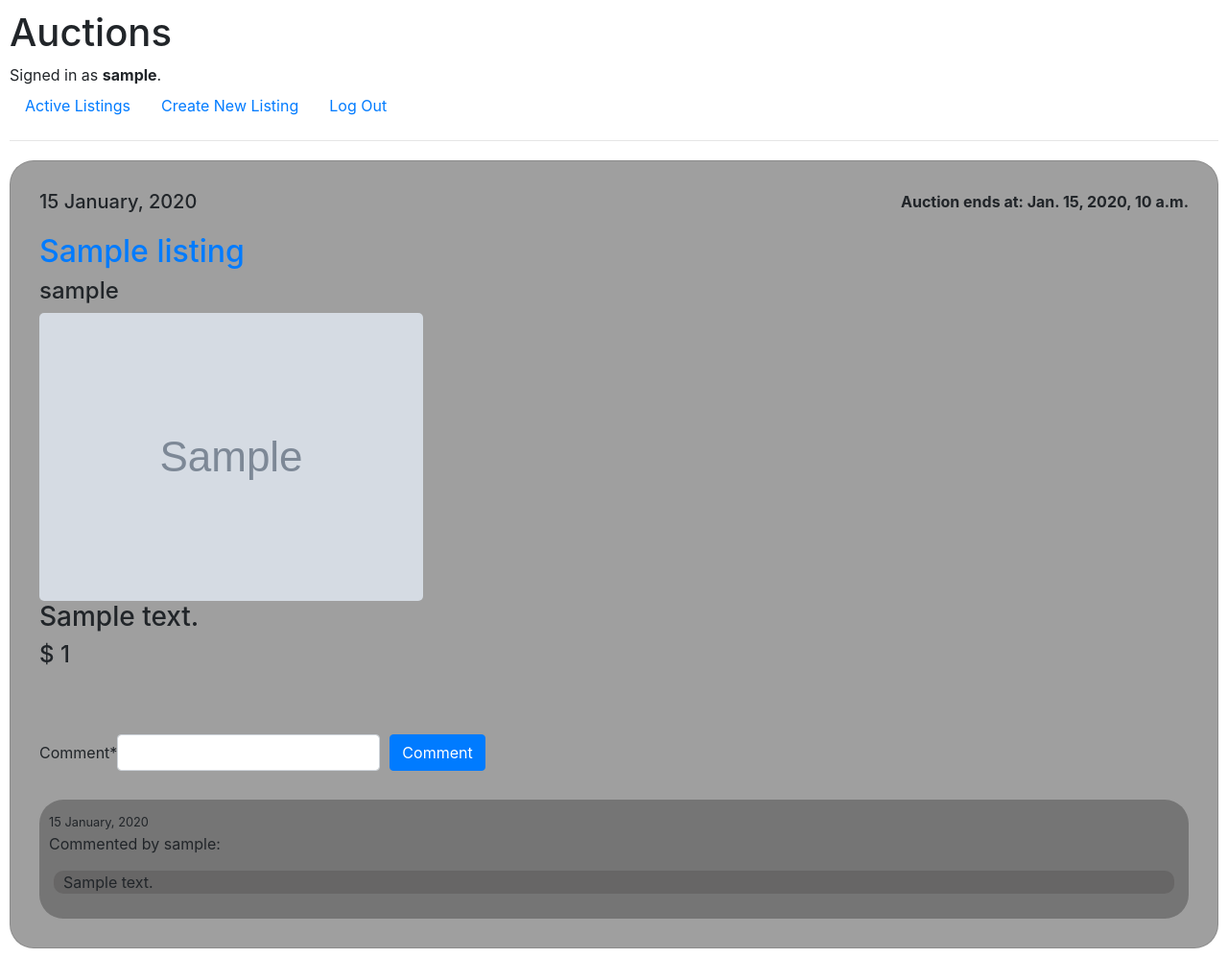
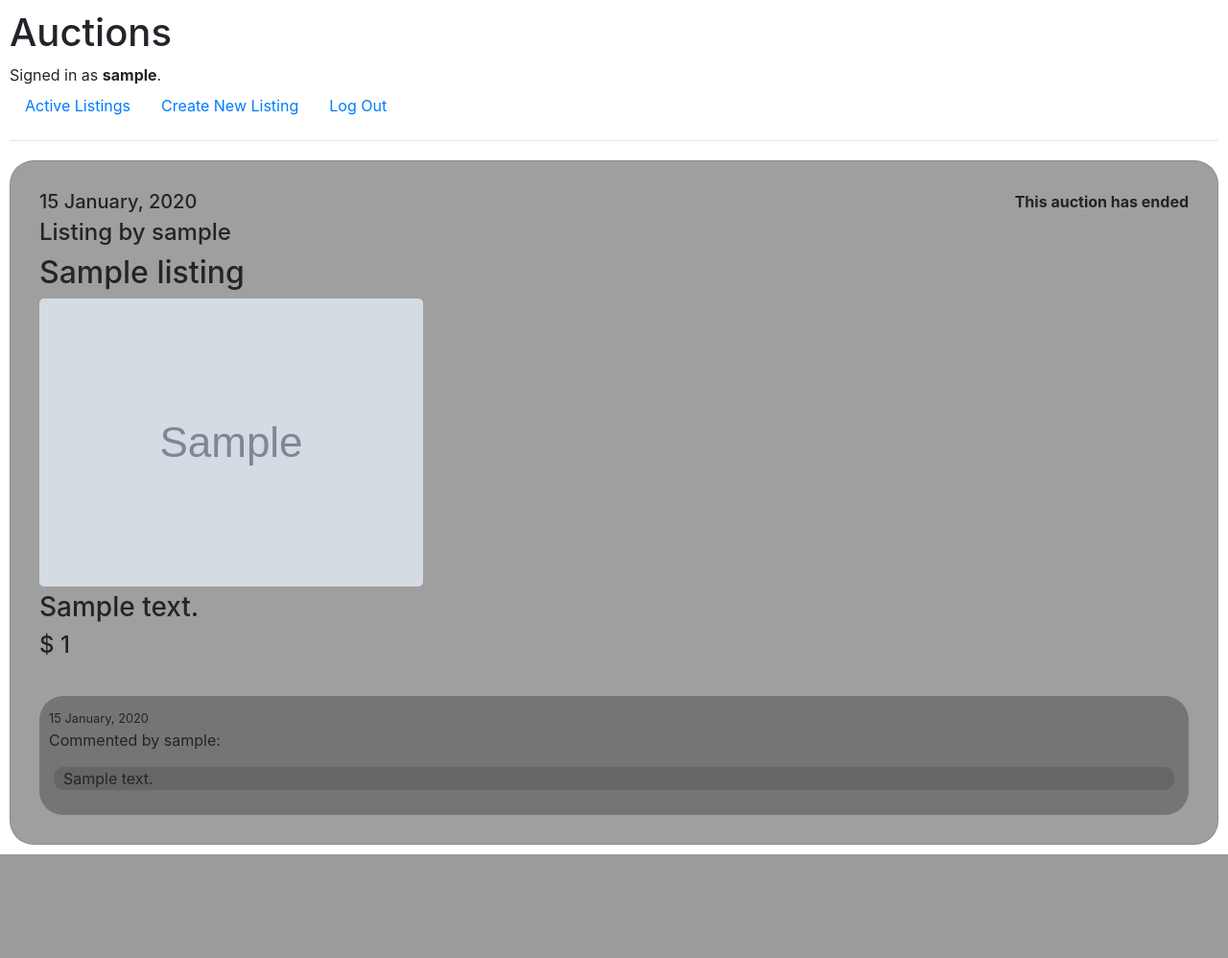
Before and after one commit to mdivana/cs50web_p2, a Django app: page /listing/1/ in a window 1280 px wide. Shown: the whole page at 96% size. After the commit the page ends 890 px from the top, so only its background shows below. Run offline with Django 3.2, Linux system fonts and the light colour scheme; a user stored in the database is signed in; tables that the repository leaves empty hold one stand-in row (values such as "Sample post"); grey boxes marked "Sample" are stand-in pictures; some libraries are stand-ins or nearby versions.

Commit message:
added close function and ended project?

```diff
--- a/auctions/models.py
+++ b/auctions/models.py
@@ -69,7 +69,6 @@ class Listing(models.Model):
     author = models.ForeignKey(User, on_delete=models.CASCADE, related_name="listing")
     startingbid = models.IntegerField(default=0)
     image_url = models.URLField(verbose_name="Image URL")
-    availibility = models.BooleanField(default=True)
     category = models.CharField(max_length=30, choices=category_list)
     watchlist = models.ManyToManyField(User, blank=True, related_name="watchlist")
 
@@ -83,8 +82,8 @@ class Listing(models.Model):
         self.date_end = self.date_posted + timedelta(days=self.duration)
         super().save(*args, **kwargs)
 
-    def ended(self):
-        if self.closed or self.end_time < timezone.now():
+    def is_finished(self):
+        if self.closed or self.date_end < timezone.now():
             return True
         else:
             return False
--- a/auctions/templates/auctions/index.html
+++ b/auctions/templates/auctions/index.html
@@ -12,7 +12,7 @@
                 <h5>{{ listing.date_posted|date:"d F, Y" }}</h5>
                 <div style="margin-top: 10px; margin-bottom: 10px "><img class="article-img" src="{{ listing.image_url }}" style="border-radius: 5px;"></div>
                 {% if listing.bid.last.bid == none %}
-                    <h4>$ {{ object.startingbid }}</h4>
+                    <h4>$ {{ listing.startingbid }}</h4>
                 {% else %}
                     <h4>$ {{ listing.bid.last.bid }}</h4>
                 {% endif %}
--- a/auctions/templates/auctions/listing_detail.html
+++ b/auctions/templates/auctions/listing_detail.html
@@ -7,18 +7,16 @@
         <div style="margin: 10px;">
             <span><h5 style="text-align: left; display: inline;">{{ listing.date_posted|date:"d F, Y" }}</h5></span>
 
-            {% if closed %}
+            {% if listing.closed %}
                 <span><b style="text-align: right; float: right; display: inline;">This auction has ended</b></span>
             {% else %}
                 <span style="text-align: right; float: right; display: inline;"><b>Auction ends at: {{ object.date_end }}</b></span>
             {% endif %}
-        </div>
 
-        <div style="margin: 10px;">
-            <h2><a class="article-title" href="{% url 'listing-detail' listing.id %}">{{ listing.title }}</a></h2>
-            <h4 class="mr-2 author_title">{{ listing.author }}</h4>
+            <h4 class="mr-2 author_title" style="margin-top: 5px;">Listing by {{ listing.author }}</h4>
+            <h2>{{ listing.title }}</h2>
             <div><img class="article-img" src="{{ listing.image_url }}" style="border-radius: 5px;"></div>
-            <h3 class="article-content">{{ listing.description }}</h3>
+            <div style="margin-top: 5px; margin-bottom: 5px"><h3 class="article-content">{{ listing.description }}</h3></div>
 
             {% if listing.bid.last.bid == none %}
                 <h4>$ {{ object.startingbid }}</h4>
@@ -27,8 +25,8 @@
             {% endif %}
         </div>
 
-        <div style="margin: 10px;">
-            {% if request.user.is_authenticated and not ended and user.id != listing.author.id %}
+        {% if request.user.is_authenticated and not listing.closed and user.id != listing.author.id %}
+            <div style="margin: 10px; display: inline;">
                 <form action="{% url 'listing-watchlist' object.pk %}" method="POST">
                     {% csrf_token %}
                     {% if listing in request.user.watchlist.all %}
@@ -41,11 +39,23 @@
                     <input type="hidden" name="user_id" value="{{ user.id }}">
                     <input type="hidden" name="listing_id" value="{{ listing.id }}">
                 </form>
+            </div>
         {% endif %}
+
+        {% if request.user.is_authenticated and not listing.closed and user.id == listing.author.id %}
+            <div style="margin: 10px; display: inline;">
+                <form action="{% url 'listing-close' object.pk %}" method="POST">
+                    {% csrf_token %}
+                    <input type="submit" class="btn btn-danger" value="Close listing">
+                    <input type="hidden" name="listing-close" value="True">
+                    <input type="hidden" name="user_id" value="{{ user.id }}">
+                    <input type="hidden" name="listing_id" value="{{ listing.id }}">
+                </form>
             </div>
+        {% endif %}
 
+        {% if request.user.is_authenticated and not listing.closed and user.id != listing.author.id %}
             <div style="margin: 10px;">
-            {% if request.user.is_authenticated and not ended and user.id != listing.author.id %}
                 <form method="POST" action="{% url 'listing-bid' object.pk %}" class="form-inline">
                     {% csrf_token %}
                     <fieldset class="form-group">
@@ -55,11 +65,11 @@
                         <input class="btn btn-primary" type="submit" value="Place Bid"/>
                     </div>
                 </form>
+            </div>
         {% endif %}
-        </div>
 
+        {% if request.user.is_authenticated and not listing.closed %}
             <div style="margin: 10px;">
-            {% if request.user.is_authenticated and not ended %}
                 <form method="POST" action="{% url 'listing-comment' object.pk %}" class="form-inline">
                     {% csrf_token %}
                     <fieldset class="form-group">
@@ -69,9 +79,8 @@
                         <input class="btn btn-primary" type="submit" value="Comment"/>
                     </div>
                 </form>
-                </form>
+            </div>
         {% endif %}
-        </div>
 
         <div style="margin-top: 10px;">
             {% for comment in comments %}
--- a/auctions/urls.py
+++ b/auctions/urls.py
@@ -15,4 +15,5 @@ urlpatterns = [
     path('watchlist', views.watchlist_view, name='watchlist'),
     path('category/<str:category>', views.category_view, name='category'),
     path('categories', views.category_list, name='category-list'),
+    path('listing/<int:pk>/close', views.listing_close, name='listing-close'),
 ]
--- a/auctions/views.py
+++ b/auctions/views.py
@@ -173,3 +173,12 @@ def category_list(request):
         'categories': Listing.objects.values_list('category', flat=True).distinct(),
     }
     return render(request, "auctions/category_list.html", context)
+
+
+def listing_close(request, pk):
+    if request.method == "POST":
+        listing = Listing.objects.get(id=pk)
+        if request.user == listing.author:
+            listing.closed = True
+            listing.save()
+    return HttpResponseRedirect(reverse('listing-detail', kwargs={'pk': pk}))
```
Lines whose indentation alone changed are shown as unchanged.
